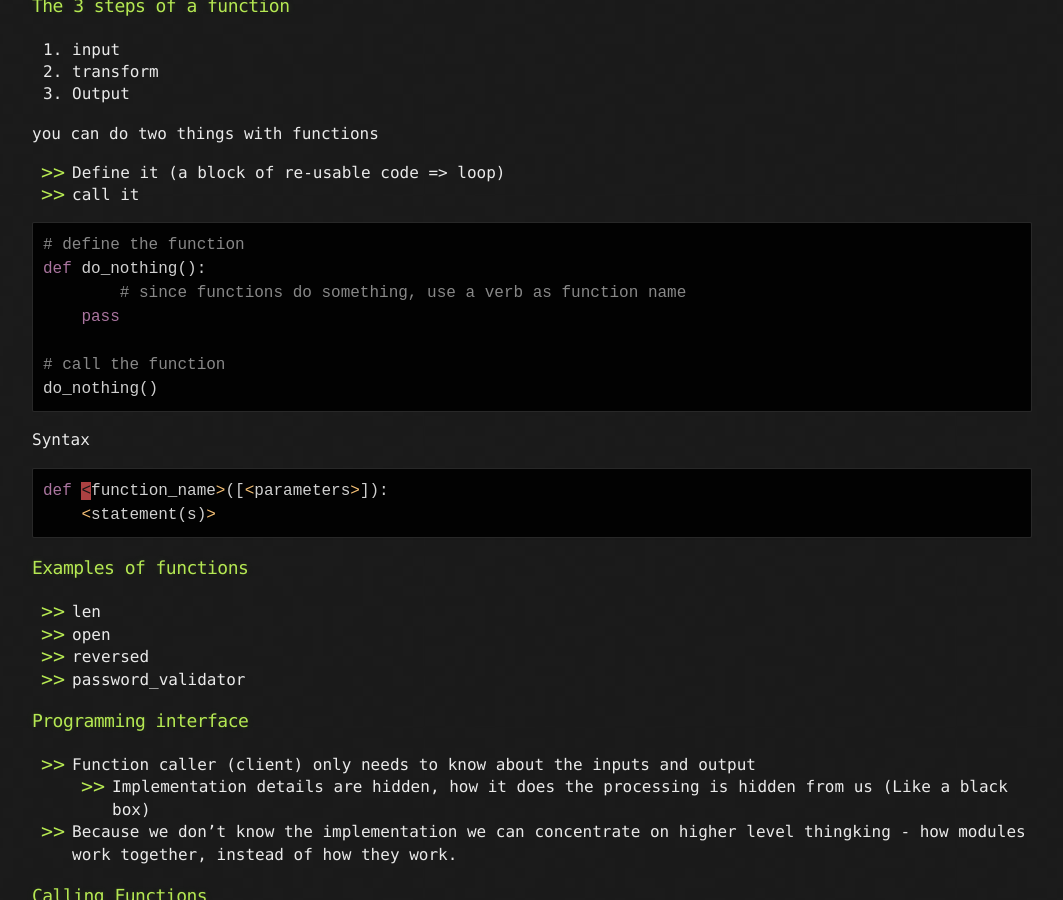
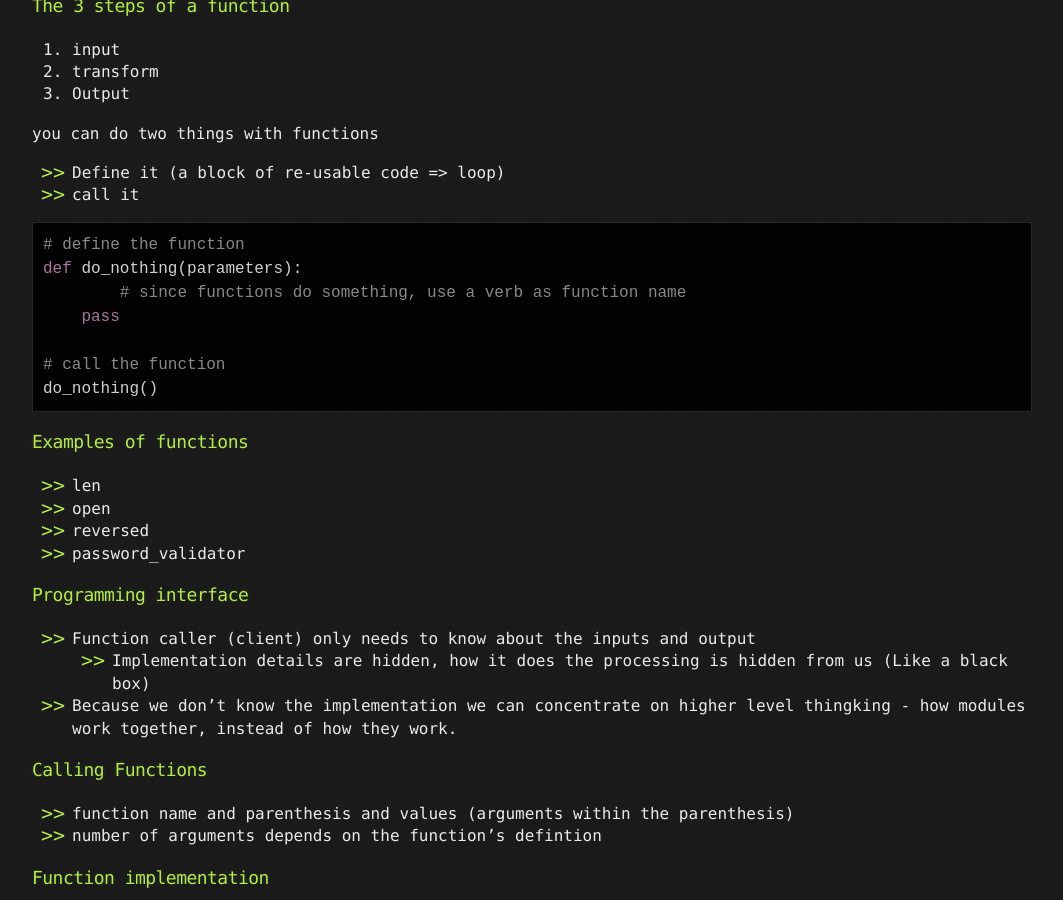
Before and after one commit to sciustechnologia/sciustechnologia.github.io, a Jekyll site: the page built from python/06_functions/06.md, in a window 1280 px wide and 900 px high, scrolled down 337 px. Shown: the whole window, without its empty margins (108-1171 px from the left). Built offline with Jekyll 4.4.1, drawn with Linux system fonts in a browser that asks for light colours.

Commit message:
Update 06.md

````diff
--- a/python/06_functions/06.md
+++ b/python/06_functions/06.md
@@ -19,19 +19,12 @@ you can do two things with functions
 
 ```python
 # define the function
-def do_nothing():
+def do_nothing(parameters):
         # since functions do something, use a verb as function name
     pass
 
 # call the function
 do_nothing()
-```
-
-Syntax
-
-```python
-def <function_name>([<parameters>]):
-    <statement(s)>
 ```
 
 ### Examples of functions
````
